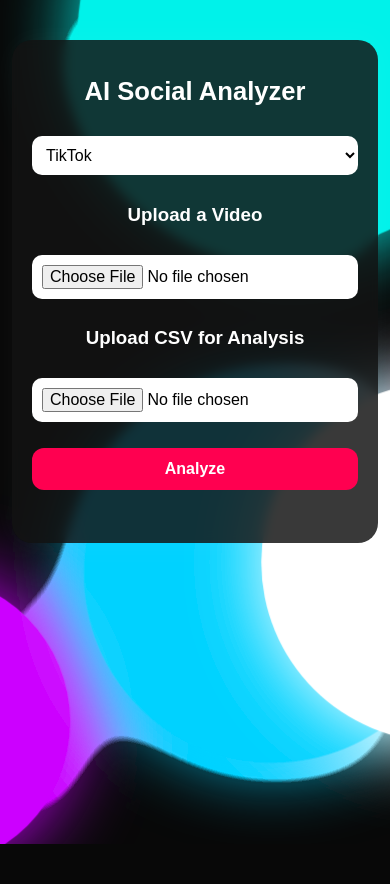
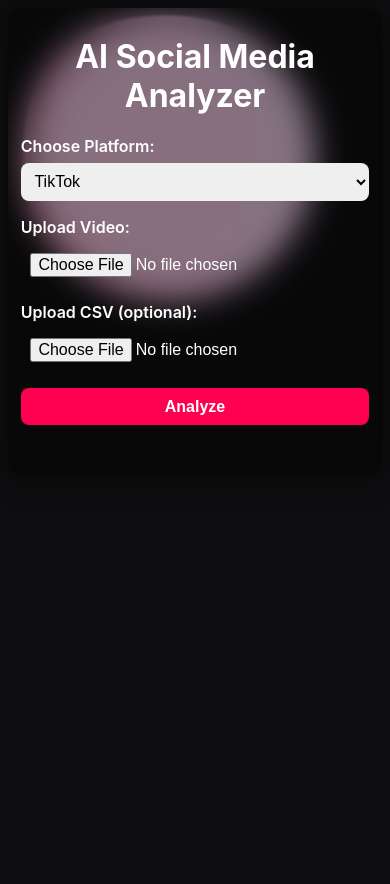
Before and after one commit to longlinemedia2025/tiktok-ai-analyzer, a Flask app: page / in a window 390 px wide. After the commit the page ends 425 px from the top, so only its background shows below. Run offline with Flask 3, Linux system fonts and the light colour scheme.

Commit message:
Sharpen mobile background

```diff
--- a/templates/index.html
+++ b/templates/index.html
@@ -3,179 +3,195 @@
 <head>
   <meta charset="UTF-8" />
   <meta name="viewport" content="width=device-width, initial-scale=1.0" />
-  <title>AI Social Analyzer</title>
+  <title>AI Social Media Analyzer</title>
   <style>
     :root {
-      --tiktok-colors: #ff0050, #00f2ea, #ffffff, #ff66c4, #00d2ff;
-      --youtube-colors: #ff0000, #ff6347, #ff7f50, #ffffff, #d3d3d3;
-      --instagram-colors: #e1306c, #f77737, #ffdc80, #5851db, #fd1d1d;
-      --facebook-colors: #1877F2, #3b82f6, #7aa7ff, #dceeff, #ffffff;
-      --base-bg: #080808;
+      --bg: #0e0e10;
+      --text: #fff;
     }
 
     body {
+      background: var(--bg);
+      color: var(--text);
+      font-family: 'Inter', sans-serif;
       margin: 0;
-      font-family: "Poppins", sans-serif;
-      background: var(--base-bg);
-      color: #fff;
       overflow-x: hidden;
-      min-height: 100vh;
+      position: relative;
+      height: 100vh;
     }
 
+    h1 {
+      text-align: center;
+      font-size: 2rem;
+      font-weight: 700;
+      margin-top: 1rem;
+    }
+
+    .content {
+      position: relative;
+      z-index: 3;
+      max-width: 700px;
+      margin: 1rem auto;
+      padding: 1rem;
+      border-radius: 16px;
+      backdrop-filter: blur(16px);
+      background: rgba(0, 0, 0, 0.4);
+      box-shadow: 0 0 30px rgba(0, 0, 0, 0.6);
+    }
+
+    .form-group {
+      margin-bottom: 1rem;
+    }
+
+    label {
+      display: block;
+      font-weight: 600;
+      margin-bottom: 0.4rem;
+    }
+
+    select, input[type="file"], button {
+      width: 100%;
+      padding: 0.6rem;
+      border-radius: 8px;
+      border: none;
+      font-size: 1rem;
+    }
+
+    button {
+      background: #ff0050;
+      color: white;
+      font-weight: 600;
+      cursor: pointer;
+      transition: transform 0.2s ease;
+    }
+
+    button:hover {
+      transform: scale(1.03);
+    }
+
+    #loading-bar {
+      height: 6px;
+      background: #ff0050;
+      border-radius: 4px;
+      width: 0%;
+      transition: width 0.3s ease;
+      margin: 1rem 0;
+    }
+
+    #ai-results {
+      display: none;
+      background: rgba(255, 255, 255, 0.05);
+      border-radius: 12px;
+      padding: 1rem;
+    }
+
+    #ai-results p {
+      margin: 0.5rem 0;
+    }
+
+    .meta {
+      font-size: 0.85rem;
+      opacity: 0.7;
+      margin-top: 0.2rem;
+    }
+
+    /* Gooey blob setup */
     #gooey-bg {
       position: fixed;
-      top: 0;
-      left: 0;
-      width: 100%;
-      height: 100%;
-      z-index: -1;
+      inset: 0;
+      z-index: 0;
       overflow: hidden;
-      -webkit-tap-highlight-color: transparent;
-    }
-
-    #gooey-bg svg {
-      width: 100%;
-      height: 100%;
-      filter: url(#goo);
+      filter: url(#gooey);
     }
 
     .blob {
-      opacity: 0;
-      animation: fadeIn 1.6s ease-in forwards;
-      mix-blend-mode: screen;
-      transition: fill 0.8s ease, filter 0.8s ease, transform 0.15s ease;
-      will-change: transform, opacity;
+      position: absolute;
+      width: 400px;
+      height: 400px;
+      border-radius: 50%;
+      opacity: 0.35;
+      mix-blend-mode: lighten;
+      will-change: transform;
+      transition: filter 0.4s ease;
     }
 
-    @keyframes fadeIn { to { opacity: 1; } }
-
-    .container {
-      max-width: 800px;
-      margin: 80px auto;
-      padding: 32px;
-      background: rgba(20, 20, 20, 0.84);
-      border-radius: 20px;
-      box-shadow: 0 0 30px rgba(255,255,255,0.04);
-      text-align: center;
-      backdrop-filter: blur(6px);
-      position: relative;
-      z-index: 2;
+    svg {
+      position: absolute;
+      width: 0;
+      height: 0;
     }
 
-    h1 { font-size: 2.2rem; margin-bottom: 20px; }
-
-    select, input[type="file"], button {
-      margin: 10px 0;
-      padding: 10px;
-      border-radius: 10px;
-      border: none;
-      font-size: 1rem;
-      width: 100%;
-      box-sizing: border-box;
+    @media (max-width: 600px) {
+      .blob {
+        width: 280px;
+        height: 280px;
       }
-
-    select, input[type="file"] { background: #fff; color: #000; }
-    button {
-      background: #ff0050;
-      color: #fff;
-      cursor: pointer;
-      transition: 0.2s;
-      font-weight: 800;
-      border-radius: 12px;
-      padding: 12px;
+      .content {
+        margin: 0.5rem;
+        padding: 0.8rem;
       }
-    button:hover { opacity: 0.92; transform: translateY(-2px); }
-
-    #loading-bar {
-      height: 8px;
-      width: 0%;
-      background: #ff0050;
-      border-radius: 5px;
-      margin-top: 15px;
-      transition: width 0.18s ease, background 0.3s ease;
-      will-change: width;
-    }
-
-    #ai-results {
-      margin-top: 30px;
-      text-align: left;
-      background: rgba(255,255,255,0.03);
-      padding: 20px;
-      border-radius: 10px;
-      display: none;
-      color: #fff;
-    }
-
-    #ai-results h3 { margin-top: 0; }
-    .file-meta { color: #cfcfcf; font-size: 0.95rem; margin-top: 6px; }
-
-    @media (max-width: 480px) {
-      .container { margin: 40px 12px; padding: 20px; }
-      h1 { font-size: 1.6rem; }
     }
   </style>
 </head>
-
-<body data-platform="tiktok">
-  <div id="gooey-bg" aria-hidden="true">
-    <svg viewBox="0 0 1000 700" xmlns="http://www.w3.org/2000/svg" preserveAspectRatio="xMidYMid slice">
-      <defs>
-        <filter id="goo">
-          <feGaussianBlur in="SourceGraphic" stdDeviation="40" result="blur"/>
+<body>
+  <svg>
+    <filter id="gooey">
+      <feGaussianBlur in="SourceGraphic" stdDeviation="20" result="blur" />
       <feColorMatrix in="blur" mode="matrix"
         values="1 0 0 0 0
                 0 1 0 0 0
                 0 0 1 0 0
-                    0 0 0 25 -10" result="goo"/>
-          <feBlend in="SourceGraphic" in2="goo"/>
+                0 0 0 20 -10" />
     </filter>
-      </defs>
-      <g id="blobs-group">
-        <circle class="blob" cx="150" cy="250" r="160"></circle>
-        <circle class="blob" cx="400" cy="180" r="170"></circle>
-        <circle class="blob" cx="700" cy="300" r="160"></circle>
-        <circle class="blob" cx="850" cy="500" r="140"></circle>
-        <circle class="blob" cx="500" cy="550" r="150"></circle>
-        <circle class="blob" cx="250" cy="500" r="130"></circle>
-      </g>
   </svg>
+
+  <div id="gooey-bg">
+    <div class="blob"></div>
+    <div class="blob"></div>
+    <div class="blob"></div>
+    <div class="blob"></div>
   </div>
 
-  <div class="container" role="main">
-    <h1>AI Social Analyzer</h1>
+  <div class="content">
+    <h1>AI Social Media Analyzer</h1>
 
+    <div class="form-group">
+      <label for="platform">Choose Platform:</label>
       <select id="platform">
-      <option value="tiktok" selected>TikTok</option>
+        <option value="tiktok">TikTok</option>
         <option value="youtube">YouTube</option>
         <option value="instagram">Instagram</option>
         <option value="facebook">Facebook</option>
       </select>
+    </div>
 
-    <h3>Upload a Video</h3>
-    <input type="file" id="videoUpload" accept="video/*"/>
-    <div id="video-meta" class="file-meta"></div>
+    <div class="form-group">
+      <label for="videoUpload">Upload Video:</label>
+      <input type="file" id="videoUpload" accept="video/*" />
+      <p id="video-meta" class="meta"></p>
+    </div>
 
-    <h3>Upload CSV for Analysis</h3>
-    <input type="file" id="csvUpload" accept=".csv"/>
-    <div id="csv-meta" class="file-meta"></div>
+    <div class="form-group">
+      <label for="csvUpload">Upload CSV (optional):</label>
+      <input type="file" id="csvUpload" accept=".csv" />
+      <p id="csv-meta" class="meta"></p>
+    </div>
 
     <button id="analyzeBtn">Analyze</button>
+
     <div id="loading-bar"></div>
 
     <div id="ai-results">
-      <h3>AI Results</h3>
-      <pre id="full-result" style="white-space:pre-wrap;background:transparent;border:none;color:inherit;padding:0;margin:0;"></pre>
-      <div style="margin-top:12px;">
-        <p><strong>Caption:</strong> <span id="caption">Waiting...</span></p>
-        <p><strong>Hashtags:</strong> <span id="hashtags">Waiting...</span></p>
-        <p><strong>Tags:</strong> <span id="tags">Waiting...</span></p>
-        <p><strong>Score:</strong> <span id="score">Waiting...</span></p>
-      </div>
+      <p><strong>Caption:</strong> <span id="caption"></span></p>
+      <p><strong>Hashtags:</strong> <span id="hashtags"></span></p>
+      <p><strong>Tags:</strong> <span id="tags"></span></p>
+      <p><strong>Optimization Score:</strong> <span id="score"></span></p>
+      <pre id="full-result"></pre>
     </div>
   </div>
 
   <script>
-    const blobs = Array.from(document.querySelectorAll('.blob'));
+    // palettes (expanded with Facebook)
     const colorThemes = {
       tiktok: ['#ff0050', '#00f2ea', '#ffffff', '#ff66c4', '#00d2ff', '#cc00ff'],
       youtube: ['#ff0000', '#ff6347', '#ff7f50', '#ffffff', '#d3d3d3', '#ff4c4c'],
@@ -183,59 +199,151 @@
       facebook: ['#1877F2', '#3b82f6', '#7aa7ff', '#dceeff', '#a6c9ff', '#ffffff']
     };
 
+    const blobs = Array.from(document.querySelectorAll('.blob'));
+    const loadingBar = document.getElementById('loading-bar');
     const platformSelect = document.getElementById('platform');
-    const loadingBar = document.getElementById('loading-bar');
     const analyzeBtn = document.getElementById('analyzeBtn');
+    const aiResults = document.getElementById('ai-results');
+    const fullResult = document.getElementById('full-result');
+    const captionEl = document.getElementById('caption');
+    const hashtagsEl = document.getElementById('hashtags');
+    const tagsEl = document.getElementById('tags');
+    const scoreEl = document.getElementById('score');
+    const videoUpload = document.getElementById('videoUpload');
+    const csvUpload = document.getElementById('csvUpload');
+    const videoMeta = document.getElementById('video-meta');
+    const csvMeta = document.getElementById('csv-meta');
 
+    const isMobile = /Mobi|Android/i.test(navigator.userAgent);
     const viewBoxW = 1000, viewBoxH = 700;
     const blobData = blobs.map((b, i) => ({
-      x: parseFloat(b.getAttribute('cx')),
-      y: parseFloat(b.getAttribute('cy')),
-      r: parseFloat(b.getAttribute('r')),
-      dx: (Math.random() - 0.5) * 1.2,
-      dy: (Math.random() - 0.5) * 1.2,
+      x: 100 + i * 200,
+      y: 200 + i * 80,
+      r: 160,
+      dx: (Math.random() - 0.5) * (isMobile ? 0.4 : 0.9),
+      dy: (Math.random() - 0.5) * (isMobile ? 0.4 : 0.9),
       pulse: Math.random() * Math.PI * 2,
-      speedMult: 0.4 + Math.random() * 0.6
+      speedMult: isMobile ? 0.18 + Math.random() * 0.35 : 0.25 + Math.random() * 0.9
     }));
 
-    // smoother animation engine (adaptive frame rate)
     let lastTime = performance.now();
-    let frameSkip = 0;
-    function animate(now) {
-      const dt = now - lastTime;
-      if (dt < 16 && frameSkip < 1) { frameSkip++; requestAnimationFrame(animate); return; }
-      frameSkip = 0;
+    function animateBlobs(now) {
+      const dt = Math.min(40, now - lastTime);
       lastTime = now;
+      for (let i = 0; i < blobData.length; i++) {
+        const b = blobData[i];
+        b.x += b.dx * b.speedMult * (dt / 16);
+        b.y += b.dy * b.speedMult * (dt / 16);
 
-      for (const b of blobData) {
-        b.x += b.dx * b.speedMult;
-        b.y += b.dy * b.speedMult;
-        if (b.x < -200) b.x = viewBoxW + 200;
-        if (b.x > viewBoxW + 200) b.x = -200;
-        if (b.y < -200) b.y = viewBoxH + 200;
-        if (b.y > viewBoxH + 200) b.y = -200;
-        const r = b.r * (1 + Math.sin(now / 1000 + b.pulse) * 0.07);
-        const el = blobs[blobData.indexOf(b)];
-        el.setAttribute('cx', b.x);
-        el.setAttribute('cy', b.y);
-        el.setAttribute('r', r);
+        if (b.x < -250) b.x = viewBoxW + 250;
+        if (b.x > viewBoxW + 250) b.x = -250;
+        if (b.y < -250) b.y = viewBoxH + 250;
+        if (b.y > viewBoxH + 250) b.y = -250;
+
+        const pulse = 1 + Math.sin(now / 800 + b.pulse) * 0.05;
+        const r = Math.max(60, b.r * pulse);
+        const blob = blobs[i];
+        blob.style.transform = `translate3d(${b.x / 15}px, ${b.y / 20}px, 0) scale(${r / b.r})`;
       }
-      requestAnimationFrame(animate);
+      requestAnimationFrame(animateBlobs);
     }
-    requestAnimationFrame(animate);
+    requestAnimationFrame(animateBlobs);
+
+    // pointer parallax
+    let pointerX = 0, pointerY = 0;
+    function handlePointerMove(clientX, clientY) {
+      pointerX = (clientX / window.innerWidth - 0.5) * 12;
+      pointerY = (clientY / window.innerHeight - 0.5) * 12;
+    }
+    document.addEventListener('mousemove', (e) => handlePointerMove(e.clientX, e.clientY));
+    document.addEventListener('touchmove', (e) => {
+      if (e.touches && e.touches[0]) {
+        handlePointerMove(e.touches[0].clientX, e.touches[0].clientY);
+      }
+    }, { passive: true });
+
+    setInterval(() => {
+      blobs.forEach((blob, i) => {
+        const tx = (i - blobs.length / 2) * 0.5;
+        blob.style.transform += ` translate3d(${pointerX * tx}px, ${pointerY * tx}px, 0)`;
+      });
+    }, isMobile ? 100 : 40);
 
     function updateColors() {
-      const p = colorThemes[platformSelect.value] || colorThemes.tiktok;
+      const platform = platformSelect.value;
+      const palette = colorThemes[platform] || colorThemes.tiktok;
+      analyzeBtn.style.background = palette[0];
+      loadingBar.style.background = palette[0];
       blobs.forEach((b, i) => {
-        const c = p[i % p.length];
-        b.setAttribute('fill', c);
-        b.style.filter = `drop-shadow(0 0 32px ${c})`;
+        const color = palette[i % palette.length];
+        b.style.background = color;
+        b.style.filter = `drop-shadow(0 0 40px ${color})`;
       });
-      analyzeBtn.style.background = p[0];
-      loadingBar.style.background = p[0];
     }
     platformSelect.addEventListener('change', updateColors);
     updateColors();
+
+    videoUpload.addEventListener('change', () => {
+      if (videoUpload.files.length) {
+        const f = videoUpload.files[0];
+        videoMeta.textContent = `Uploaded: ${f.name} • ${new Date().toLocaleString()}`;
+      } else { videoMeta.textContent = ''; }
+    });
+    csvUpload.addEventListener('change', () => {
+      if (csvUpload.files.length) {
+        const f = csvUpload.files[0];
+        csvMeta.textContent = `Uploaded: ${f.name} • ${new Date().toLocaleString()}`;
+      } else { csvMeta.textContent = ''; }
+    });
+
+    analyzeBtn.addEventListener('click', async () => {
+      const videoFile = videoUpload.files[0];
+      const csvFile = csvUpload.files[0];
+      const platform = platformSelect.value;
+      if (!videoFile) {
+        alert("Please upload a video first!");
+        return;
+      }
+      aiResults.style.display = "none";
+      captionEl.innerText = hashtagsEl.innerText = tagsEl.innerText = scoreEl.innerText = "Waiting...";
+      loadingBar.style.width = "0%";
+      let progress = 0;
+      const progressInterval = setInterval(() => {
+        progress += Math.random() * 6;
+        if (progress >= 92) progress = 92;
+        loadingBar.style.width = progress + "%";
+      }, 180);
+
+      const fd = new FormData();
+      const platformForBackend = platform.charAt(0).toUpperCase() + platform.slice(1);
+      fd.append('platform', platformForBackend);
+      fd.append('video', videoFile);
+      if (csvFile) fd.append('csv', csvFile);
+
+      try {
+        const resp = await fetch('/analyze', { method: 'POST', body: fd });
+        const data = await resp.json();
+        clearInterval(progressInterval);
+        loadingBar.style.width = "100%";
+        if (data.error) {
+          alert("Error: " + data.error);
+          return;
+        }
+        const resultText = data.result || "";
+        fullResult.textContent = resultText;
+        const s = data.structured || {};
+        captionEl.innerText = s.caption || "N/A";
+        hashtagsEl.innerText = s.hashtags || "Not detected";
+        tagsEl.innerText = s.tags || "N/A";
+        scoreEl.innerText = s.optimization_score || "N/A";
+        aiResults.style.display = "block";
+        setTimeout(() => { loadingBar.style.width = "0%"; }, 900);
+      } catch (err) {
+        clearInterval(progressInterval);
+        loadingBar.style.width = "0%";
+        alert("Server error: " + (err.message || err));
+      }
+    });
   </script>
 </body>
 </html>
```
Lines whose indentation alone changed are shown as unchanged.
